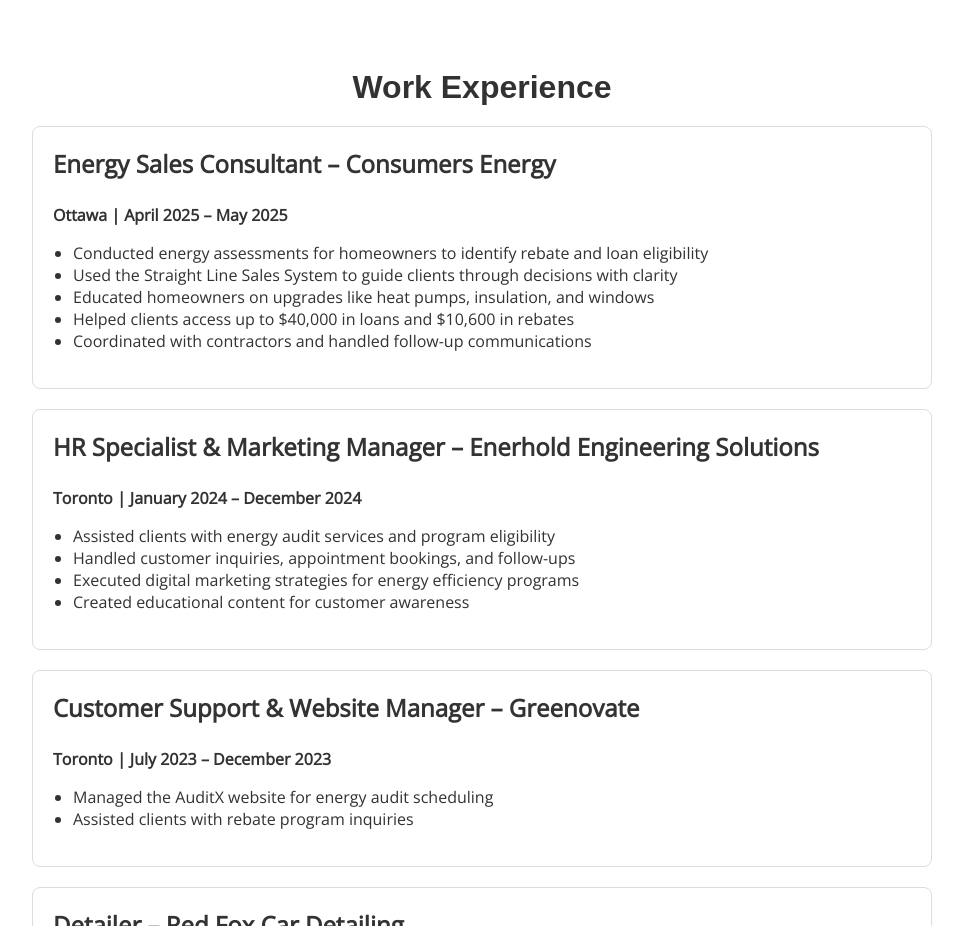
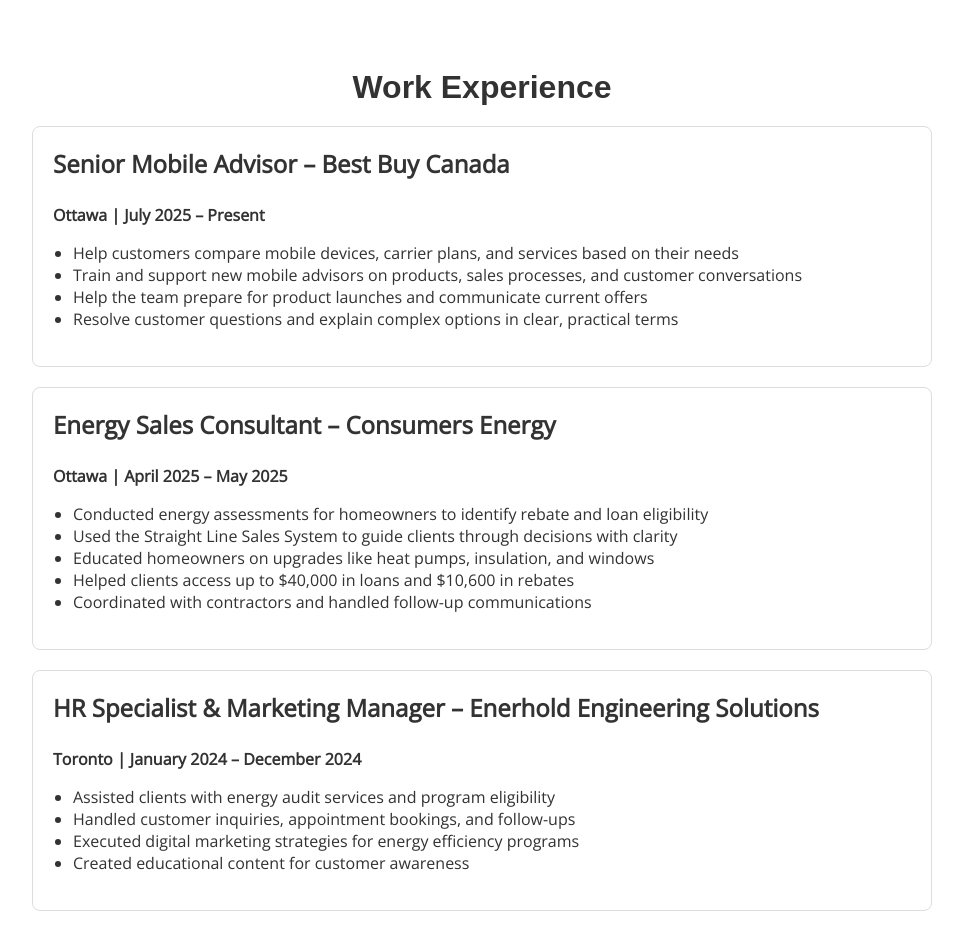
Before and after one commit to XxmangreatxX/Portfolio, a React (Create React App) app: page /#/ in a window 1280 px wide. Shown: the part 780-1706 px from the top of the page, without its empty margins (158-1121 px from the left). Built offline with nearby package versions, Linux system fonts and the light colour scheme; a web font is replaced by a local one.

Commit message:
Adding BB experience

```diff
--- a/src/pages/Home.js
+++ b/src/pages/Home.js
@@ -36,6 +36,17 @@
       {/* Work Experience Section */}
       <section className="work-experience">
   <h2>Work Experience</h2>
+
+  <div className="job">
+    <h3>Senior Mobile Advisor – Best Buy Canada</h3>
+    <p><strong>Ottawa | July 2025 – Present</strong></p>
+    <ul>
+      <li>Help customers compare mobile devices, carrier plans, and services based on their needs</li>
+      <li>Train and support new mobile advisors on products, sales processes, and customer conversations</li>
+      <li>Help the team prepare for product launches and communicate current offers</li>
+      <li>Resolve customer questions and explain complex options in clear, practical terms</li>
+    </ul>
+  </div>
 
   <div className="job">
     <h3>Energy Sales Consultant – Consumers Energy</h3>
```
Lines whose indentation alone changed are shown as unchanged.
